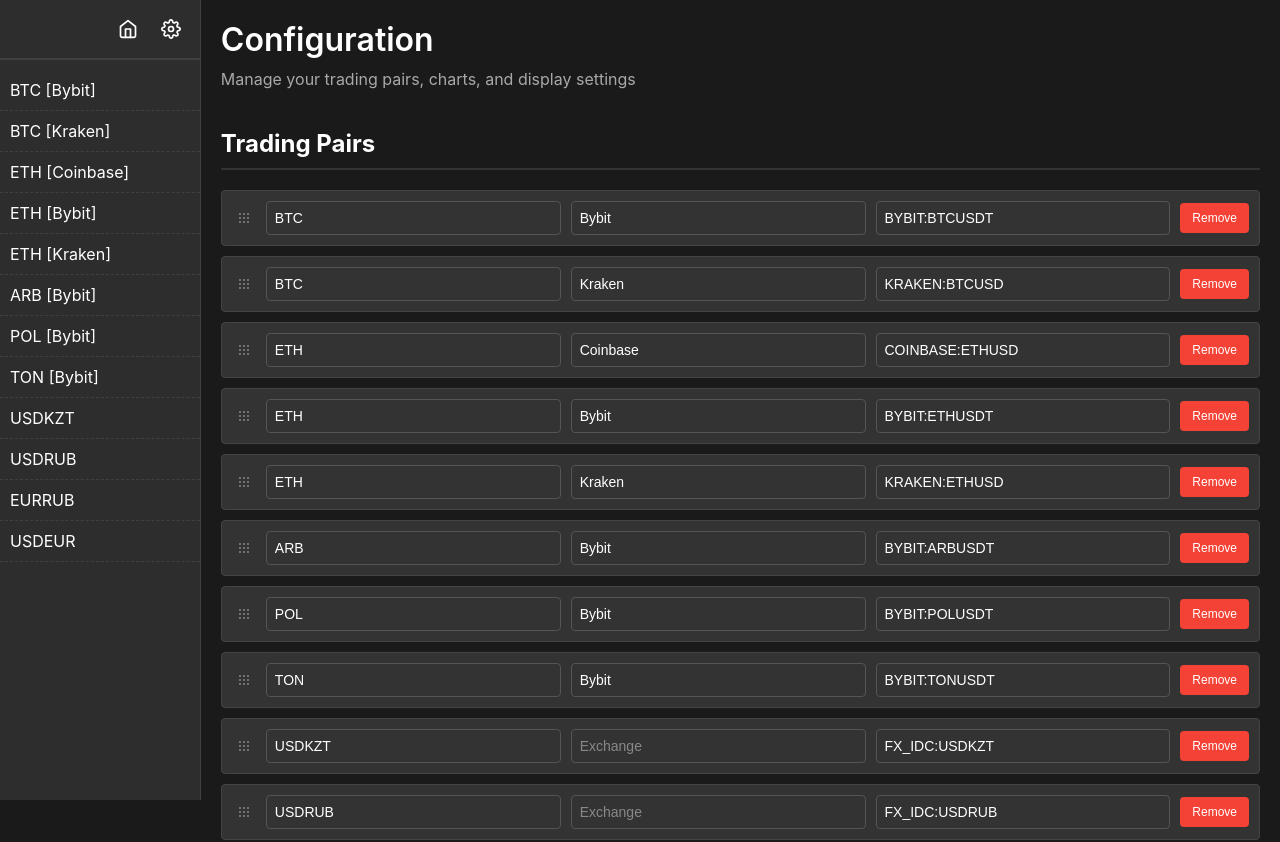
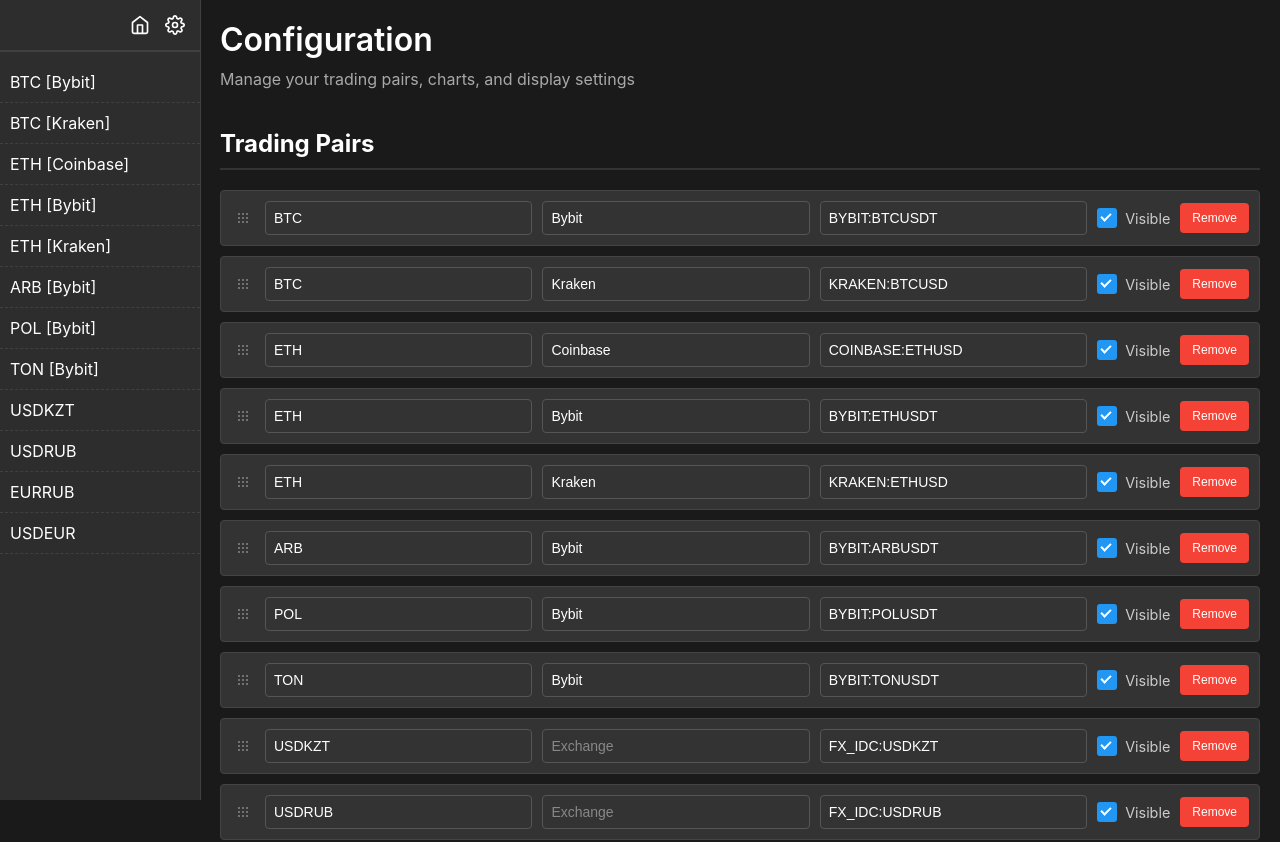
Before and after one commit to antonzaytsev/tradingview, a React (Create React App) app: page /config in a window 1280 px wide. Shown: the top 842 px of the page. Built offline with nearby package versions, Linux system fonts and the light colour scheme.

Commit message:
Allow control pairs visibility in config

```diff
--- a/src/App.css
+++ b/src/App.css
@@ -6,15 +6,20 @@
 }
 
 .app-navbar {
+  position: fixed;
+  top: 0;
+  left: 0;
   width: 200px;
   height: 100vh;
   background-color: #2d2d2d;
   border-right: 1px solid #404040;
+  z-index: 1000;
 }
 
 .app-content {
+  margin-left: 200px;
   width: calc(100% - 200px);
-  height: 100vh;
+  min-height: 100vh;
   background-color: #1a1a1a;
 }
 
@@ -173,14 +178,13 @@
 
   a {
     display: block;
-    width: 100%;
-    height: 30px;
     line-height: 30px;
     padding: 5px 10px;
     text-decoration: none;
     color: #ffffff;
     border-bottom: 1px dashed #404040;
     transition: background-color 0.2s ease;
+    box-sizing: border-box;
 
     &:hover {
       background: rgba(255, 255, 255, 0.1);
--- a/src/App.js
+++ b/src/App.js
@@ -14,12 +14,18 @@
 
   // Load symbols on mount
   useEffect(() => {
-    setSymbols(ConfigManager.getSymbols());
+    const allSymbols = ConfigManager.getSymbols();
+    // Filter symbols based on visibility (default to visible if not set)
+    const visibleSymbols = allSymbols.filter(symbol => symbol.visible !== false);
+    setSymbols(visibleSymbols);
   }, []);
 
   // Function to refresh symbols (to be called after config changes)
   const refreshSymbols = () => {
-    setSymbols(ConfigManager.getSymbols());
+    const allSymbols = ConfigManager.getSymbols();
+    // Filter symbols based on visibility (default to visible if not set)
+    const visibleSymbols = allSymbols.filter(symbol => symbol.visible !== false);
+    setSymbols(visibleSymbols);
   };
 
   return (
--- a/src/components/ConfigurationPage.css
+++ b/src/components/ConfigurationPage.css
@@ -308,7 +308,7 @@
   color: #aaa;
 }
 
-.symbol-item input, .chart-item select {
+.chart-item select {
   flex: 1;
   padding: 8px;
   background: #1e1e1e;
@@ -318,11 +318,7 @@
   font-size: 14px;
 }
 
-.symbol-item input::placeholder {
-  color: #888;
-}
-
-.symbol-item input:focus, .chart-item select:focus {
+.chart-item select:focus {
   outline: none;
   border-color: #2196f3;
 }
@@ -386,6 +382,33 @@
   align-items: center;
   gap: 15px;
   flex: 1;
+}
+
+/* Symbol Controls Styles */
+.symbol-controls {
+  display: flex;
+  align-items: center;
+  gap: 10px;
+  flex: 1;
+}
+
+.symbol-controls input {
+  flex: 1;
+  padding: 8px;
+  background: #1e1e1e;
+  border: 1px solid #555;
+  border-radius: 4px;
+  color: white;
+  font-size: 14px;
+}
+
+.symbol-controls input::placeholder {
+  color: #888;
+}
+
+.symbol-controls input:focus {
+  outline: none;
+  border-color: #2196f3;
 }
 
 .visibility-checkbox-inline {
@@ -529,4 +552,14 @@
   .chart-controls select {
     width: 100%;
   }
+
+  .symbol-controls {
+    flex-direction: column;
+    align-items: flex-start;
+    gap: 10px;
+  }
+
+  .symbol-controls input {
+    width: 100%;
+  }
 }
--- a/src/components/ConfigurationPage.js
+++ b/src/components/ConfigurationPage.js
@@ -9,7 +9,7 @@
   const [symbols, setSymbols] = useState([]);
   const [charts, setCharts] = useState([]);
   const [chartConfig, setChartConfig] = useState({});
-  const [newSymbol, setNewSymbol] = useState({ coin: '', exchange: '', symbol: '' });
+  const [newSymbol, setNewSymbol] = useState({ coin: '', exchange: '', symbol: '', visible: true });
   const [newChart, setNewChart] = useState({ interval: '15', visible: true });
 
   // SettingsPage state
@@ -109,7 +109,7 @@
   const addSymbol = useCallback(() => {
     if (newSymbol.coin && newSymbol.symbol) {
       setSymbols(prev => [...prev, { ...newSymbol }]);
-      setNewSymbol({ coin: '', exchange: '', symbol: '' });
+      setNewSymbol({ coin: '', exchange: '', symbol: '', visible: true });
     }
   }, [newSymbol]);
 
@@ -121,6 +121,17 @@
     setSymbols(prev => {
       const updated = [...prev];
       updated[index] = { ...updated[index], [field]: value };
+      return updated;
+    });
+  }, []);
+
+  // Toggle symbol visibility
+  const toggleSymbolVisibility = useCallback((index) => {
+    setSymbols(prev => {
+      const updated = [...prev];
+      // Default to true if visible property doesn't exist (backward compatibility)
+      const currentVisible = updated[index].visible !== false;
+      updated[index] = { ...updated[index], visible: !currentVisible };
       return updated;
     });
   }, []);
@@ -360,6 +371,7 @@
                       <circle cx="12" cy="12" r="1" fill="currentColor"/>
                     </svg>
                   </div>
+                    <div className="symbol-controls">
                       <input
                         type="text"
                         placeholder="Coin"
@@ -378,6 +390,16 @@
                         value={symbol.symbol || ''}
                         onChange={(e) => updateSymbol(originalIndex, 'symbol', e.target.value)}
                       />
+                      <label className="visibility-checkbox-inline">
+                        <input
+                          type="checkbox"
+                          checked={symbol.visible !== false}
+                          onChange={() => toggleSymbolVisibility(originalIndex)}
+                        />
+                        <span className="checkmark-small"></span>
+                        Visible
+                      </label>
+                    </div>
                     <button onClick={() => removeSymbol(originalIndex)} className="remove-btn">Remove</button>
                   </div>
                 );
--- a/src/lib/input.js
+++ b/src/lib/input.js
@@ -51,28 +51,28 @@
 }
 
 export const symbols = [
-  { coin: 'BTC', exchange: 'Bybit', symbol: 'BYBIT:BTCUSDT' },
-  { coin: 'BTC', exchange: 'Kraken', symbol: 'KRAKEN:BTCUSD' },
+  { coin: 'BTC', exchange: 'Bybit', symbol: 'BYBIT:BTCUSDT', visible: true },
+  { coin: 'BTC', exchange: 'Kraken', symbol: 'KRAKEN:BTCUSD', visible: true },
   // 'BINANCE:BTCUSDT',
   // 'BINANCE:BTCFDUSD',
   // 'COINBASE:BTCUSD',
   // 'KRAKEN:BTCUSD',
 
-  { coin: 'ETH', exchange: 'Coinbase', symbol: 'COINBASE:ETHUSD' },
-  { coin: 'ETH', exchange: 'Bybit', symbol: 'BYBIT:ETHUSDT' },
-  { coin: 'ETH', exchange: 'Kraken', symbol: 'KRAKEN:ETHUSD' },
+  { coin: 'ETH', exchange: 'Coinbase', symbol: 'COINBASE:ETHUSD', visible: true },
+  { coin: 'ETH', exchange: 'Bybit', symbol: 'BYBIT:ETHUSDT', visible: true },
+  { coin: 'ETH', exchange: 'Kraken', symbol: 'KRAKEN:ETHUSD', visible: true },
 
   // ['ADA', 'BYBIT:ADAUSDT'],
   // ['ADA', 'BINANCE:ADAUSDT'],
 
-  { coin: 'ARB', exchange: 'Bybit', symbol: 'BYBIT:ARBUSDT' },
+  { coin: 'ARB', exchange: 'Bybit', symbol: 'BYBIT:ARBUSDT', visible: true },
 
-  { coin: 'POL', exchange: 'Bybit', symbol: 'BYBIT:POLUSDT' },
+  { coin: 'POL', exchange: 'Bybit', symbol: 'BYBIT:POLUSDT', visible: true },
 
   // 'BITSTAMP:XRPUSD',
   // 'BINANCE:XRPUSD',
 
-  { coin: 'TON', exchange: 'Bybit', symbol: 'BYBIT:TONUSDT' },
+  { coin: 'TON', exchange: 'Bybit', symbol: 'BYBIT:TONUSDT', visible: true },
   // 'OKX:TONUSDT',
 
   // ['AVAX', 'BYBIT:AVAXUSDT'],
@@ -94,8 +94,8 @@
   // 'KRAKEN:LTCUSDT',
 
   // { coin: 'USDKZT', symbol: 'FX_IDC:USDKZT', settings: { chart: { hide_volume: true }, charts_amount: 4 } },
-  { coin: 'USDKZT', symbol: 'FX_IDC:USDKZT', settings: { chart: { hide_volume: true } } },
-  { coin: 'USDRUB', symbol: 'FX_IDC:USDRUB', settings: { chart: { hide_volume: true } } },
-  { coin: 'EURRUB', symbol: 'FX_IDC:EURRUB', settings: { chart: { hide_volume: true } } },
-  { coin: 'USDEUR', symbol: 'FX_IDC:USDEUR', settings: { chart: { hide_volume: true } } },
+  { coin: 'USDKZT', symbol: 'FX_IDC:USDKZT', visible: true, settings: { chart: { hide_volume: true } } },
+  { coin: 'USDRUB', symbol: 'FX_IDC:USDRUB', visible: true, settings: { chart: { hide_volume: true } } },
+  { coin: 'EURRUB', symbol: 'FX_IDC:EURRUB', visible: true, settings: { chart: { hide_volume: true } } },
+  { coin: 'USDEUR', symbol: 'FX_IDC:USDEUR', visible: true, settings: { chart: { hide_volume: true } } },
 ]
```
Lines whose indentation alone changed are shown as unchanged.
